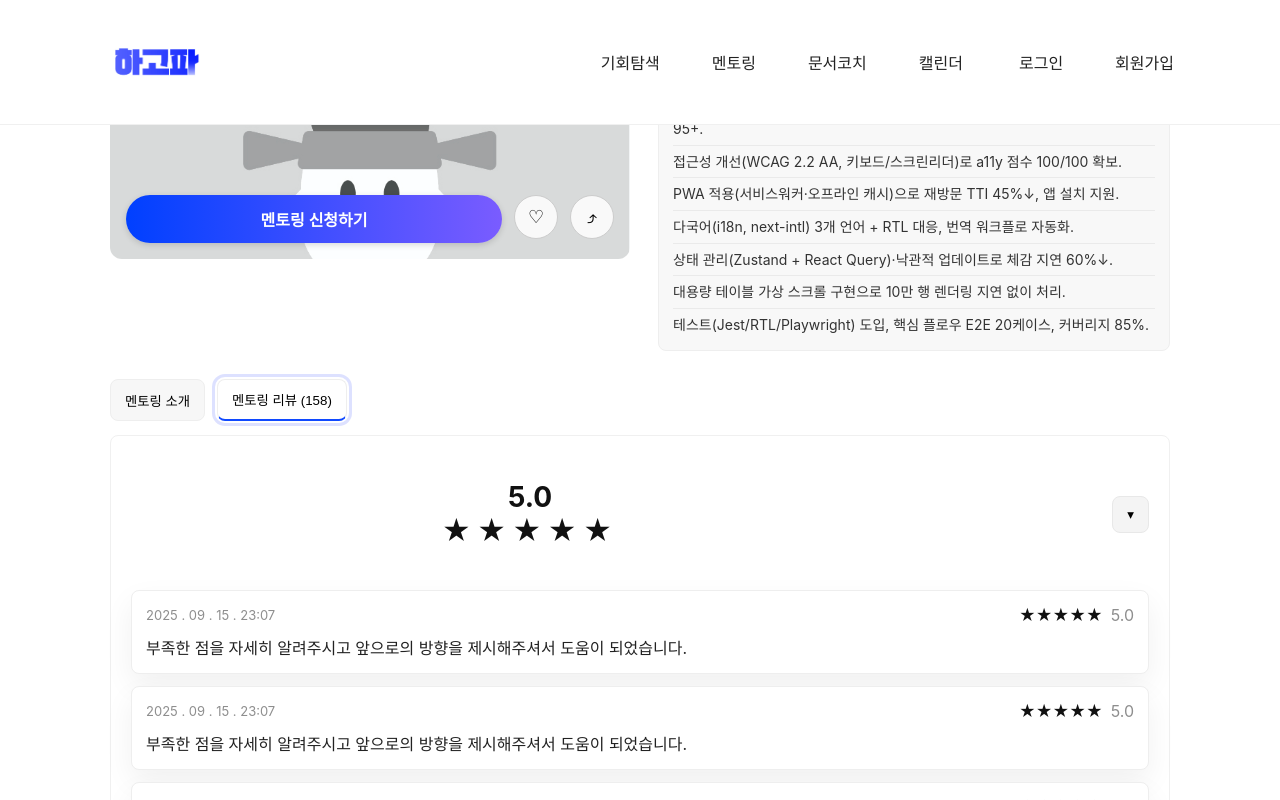
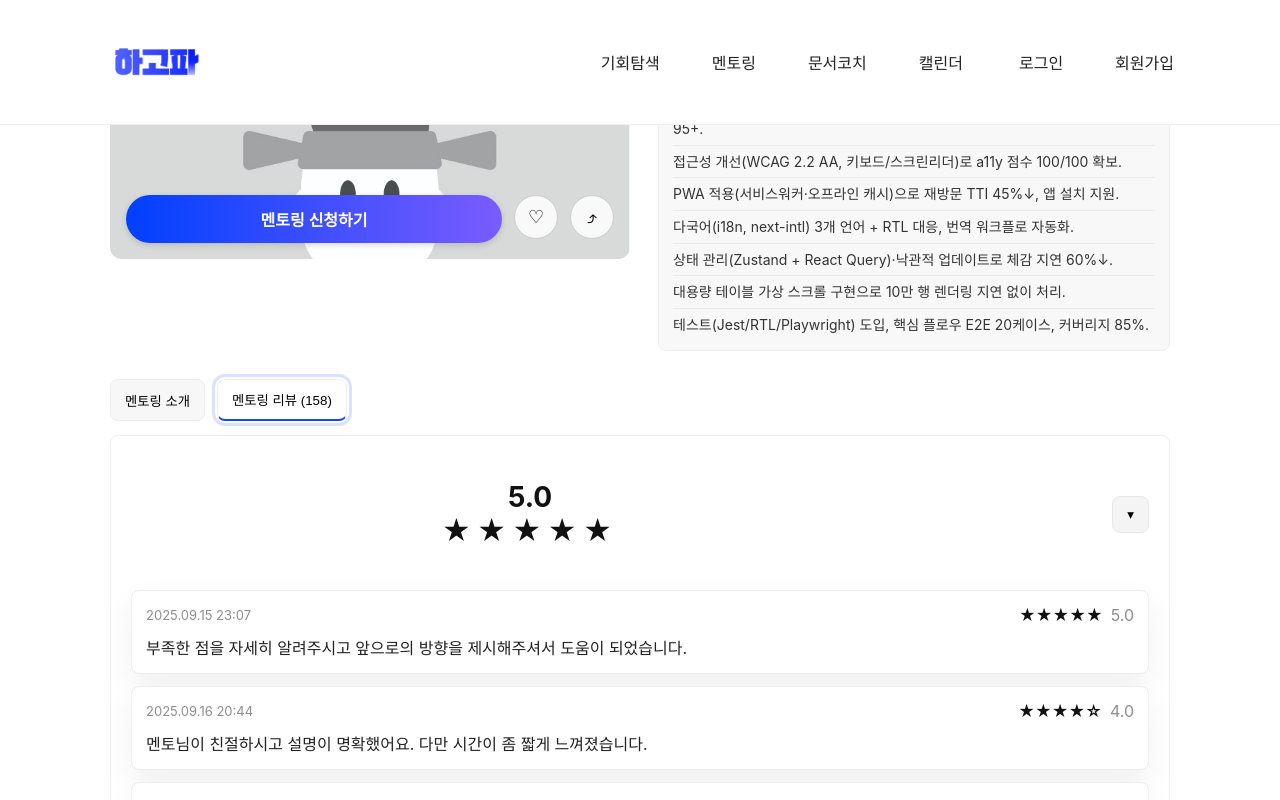
Before and after one commit to Jiiinjuuu/hubsalt, a React (Vite) app in the folder frontend/: page /mentoring in a window 1280 px wide. Both pictures are taken after a click on the button "멘토링 리뷰 (158)". Shown: the part 446-1246 px from the top of the page. Built offline with nearby package versions, Linux system fonts and the light colour scheme; the HTML template or start-up script is replaced by a standard one.

Commit message:
리뷰 다 다르게 수정

```diff
--- a/frontend/src/pages/Mentoring.jsx
+++ b/frontend/src/pages/Mentoring.jsx
@@ -7,6 +7,45 @@ import mentorThumbnail from '../resource/하고파이미지파일(로고,프로
 
 export default function Mentoring(){
   const [activeTab, setActiveTab] = useState('intro')
+
+    const reviews = [
+    {
+      id: 1,
+      date: '2025.09.15 23:07',
+      rating: 5,
+      text: '부족한 점을 자세히 알려주시고 앞으로의 방향을 제시해주셔서 도움이 되었습니다.'
+    },
+    {
+      id: 2,
+      date: '2025.09.16 20:44',
+      rating: 4,
+      text: '멘토님이 친절하시고 설명이 명확했어요. 다만 시간이 좀 짧게 느껴졌습니다.'
+    },
+    {
+      id: 3,
+      date: '2025.09.18 19:12',
+      rating: 5,
+      text: '실무적인 조언을 많이 들을 수 있어서 좋았습니다!'
+    },
+    {
+      id: 4,
+      date: '2025.09.20 14:33',
+      rating: 3,
+      text: '기본적인 내용 위주로 진행되어 아쉬웠지만 전반적으로 괜찮았습니다.'
+    },
+    {
+      id: 5,
+      date: '2025.09.22 10:55',
+      rating: 5,
+      text: '멘토님께서 포트폴리오 피드백을 세세하게 해주셔서 큰 도움이 됐어요.'
+    },
+    {
+      id: 6,
+      date: '2025.09.25 09:21',
+      rating: 4,
+      text: '좋은 경험이었습니다. 다시 참여하고 싶어요!'
+    },
+  ]
 
   return (
     <div className="container" style={{paddingBottom:60}}>
@@ -230,20 +269,23 @@ export default function Mentoring(){
 
             <div style={{marginTop:18}}>
               {/* reviews list */}
-              {new Array(6).fill(0).map((_,i)=> (
-                <div key={i} className="test-card" style={{width: '100%', marginTop:i===0?0:12,borderRadius:8,border:'1px solid #eee', background: '#fff'}}>
+{reviews.map((r, i) => (
+  <div key={r.id} className="test-card" style={{width: '100%', marginTop:i===0?0:12,borderRadius:8,border:'1px solid #eee', background: '#fff'}}>
     <div style={{padding:14}}>
       <div style={{display:'flex',justifyContent:'space-between',alignItems:'center'}}>
-                      <div className="muted" style={{fontSize:13}}>2025 . 09 . 15 . 23:07</div>
+        <div className="muted" style={{fontSize:13}}>{r.date}</div>
         <div style={{display:'flex',alignItems:'center',gap:8}}>
-                        <div style={{fontWeight:700}}>★★★★★</div>
-                        <div className="muted">5.0</div>
+          <div style={{fontWeight:700}}>
+            {'★'.repeat(r.rating)}{'☆'.repeat(5 - r.rating)}
+          </div>
+          <div className="muted">{r.rating.toFixed(1)}</div>
         </div>
       </div>
-                    <div style={{marginTop:10,color:'#222'}}>부족한 점을 자세히 알려주시고 앞으로의 방향을 제시해주셔서 도움이 되었습니다.</div>
+      <div style={{marginTop:10,color:'#222'}}>{r.text}</div>
     </div>
   </div>
 ))}
+
 
               <div className="pagination" style={{marginTop:18}}>
                 <button className="page-btn">◀</button>
```
Also changed, not shown: frontend/src/pages/profile.png (deleted). Lines whose indentation alone changed are shown as unchanged.
